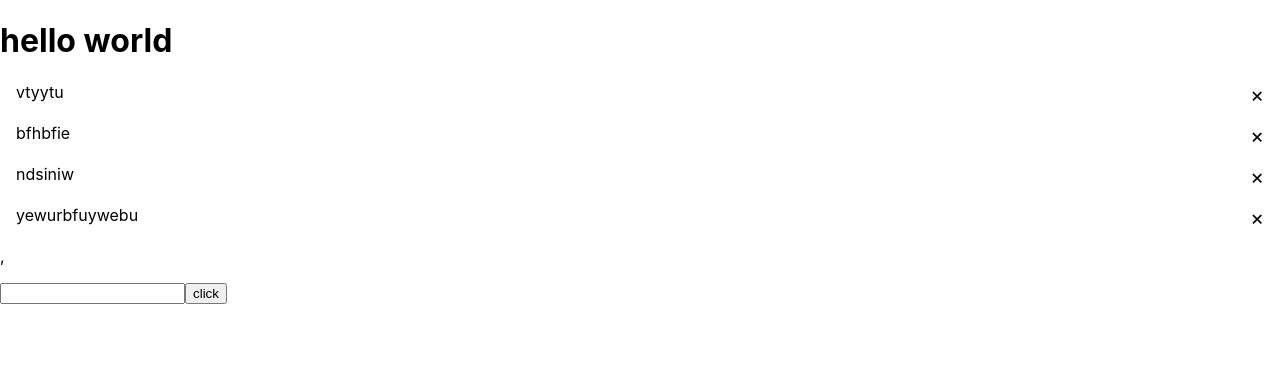
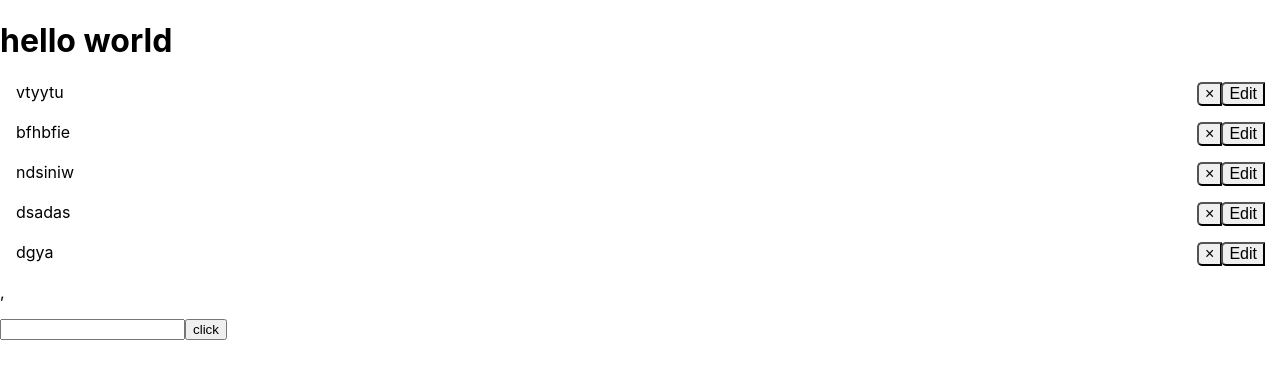
Before and after one commit to catalin-sandru/cocktail-price, a React (Create React App) app: page / in a window 1280 px wide. Shown: the top 378 px of the page. Built offline with nearby package versions, Linux system fonts and the light colour scheme; data requests are answered from the project's data file.

Commit message:
added input method to edit button

```diff
--- a/src/component/cocktail/cocktail.css
+++ b/src/component/cocktail/cocktail.css
@@ -4,7 +4,17 @@
   padding: 0 1rem;
 }
 
-.cocktail__item>:nth-child(2) {
+.cocktail__item>span:nth-child(1) {
   cursor: pointer;
-  font-size: 1.3rem;
+  font-size: 1rem;
+  flex-grow: 1;
 }
+
+.cocktail__item>button:nth-child(2),
+.cocktail__item>button:nth-child(3) {
+  cursor: pointer;
+  font-size: 1rem;
+  margin-right: -1px;
+  border-top-left-radius: 5px;
+  border-bottom-left-radius: 5px;
+}
--- a/src/component/cocktail/cocktail.jsx
+++ b/src/component/cocktail/cocktail.jsx
@@ -8,7 +8,8 @@ import './cocktail.css'
 class Cocktail extends Component{
 
   state = {
-    cocktail: []
+    cocktail: [],
+    current: null
   }
 
   async getCocktail() {
@@ -38,11 +39,25 @@ class Cocktail extends Component{
       .cocktail
       .map((cocktail, key) =>
         <p key={key} className='cocktail__item'>
-          <span>{cocktail.name}</span>
-          <span
+          <span>
+            {
+              this.state.current !== cocktail.id &&
+              <span>{cocktail.name}</span>
+            }
+            {
+              this.state.current === cocktail.id &&
+            <input
+              type="text"
+              defaultValue={cocktail.name}
+              autoFocus/>}
+          </span>
+          <button
             onClick={() => this.deleteCocktail(cocktail.id)}>
             &times;
-          </span>
+          </button>
+          <button onClick={() => this.setCurrentCocktail(cocktail.id)}>
+            Edit
+          </button>
         </p>
       )
   }
@@ -67,6 +82,13 @@ class Cocktail extends Component{
     // })
   }
 
+  setCurrentCocktail(id) {
+    console.log(id)
+    this.setState({
+      current: id
+    })
+  }
+
   render(){
     return (
       <div>
--- a/src/data/data.json
+++ b/src/data/data.json
@@ -13,8 +13,12 @@
       "id": 9
     },
     {
-      "name": "yewurbfuywebu",
+      "name": "dsadas",
       "id": 10
+    },
+    {
+      "name": "dgya",
+      "id": 11
     }
   ]
 }
```
